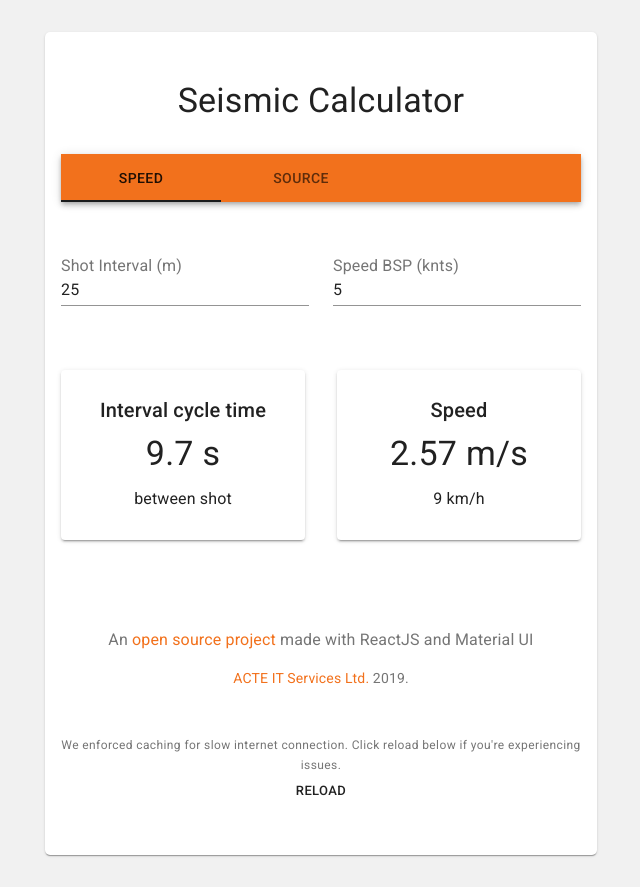
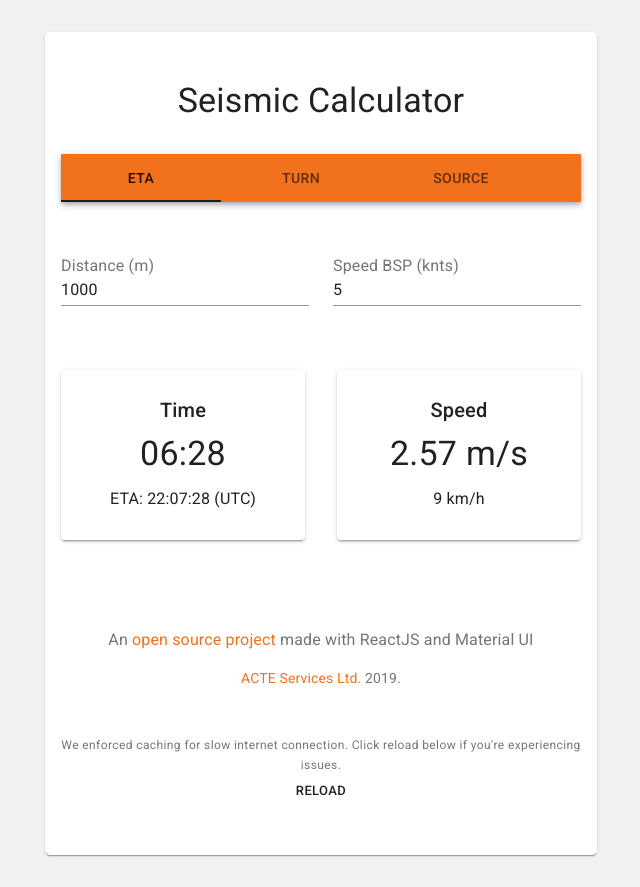
Before and after one commit to AdrienAdB/seismic-calculator, a React (Create React App) app: page / in a window 1280 px wide. Shown: the whole page, without its empty margins (319-959 px from the left). Built offline with nearby package versions, Linux system fonts and the light colour scheme.

Commit message:
added turn tab

```diff
--- a/src/App.js
+++ b/src/App.js
@@ -8,13 +8,20 @@ import SimpleTabs from './components/SimpleTabs';
 import ReloadButton from './components/ReloadButton';
 
 
+import { makeStyles } from '@material-ui/core/styles';
+
+const useStyles = makeStyles(theme => ({
+  wrapper: {
+    minHeight: "50vh"
+  },
+}));
 
 function Copyright() {
   return (
     <Box mt={2}>
       <Typography variant="body2" color="textSecondary" align="center">
         <Link color="primary" href="https://acte.ltd">
-          ACTE IT Services Ltd.
+          ACTE Services Ltd.
         </Link>{' '}
         {new Date().getFullYear()}
         {'.'}
@@ -33,6 +40,9 @@ function OpenSourceProject(){
 
 
 export default function App() {
+
+  const classes = useStyles();
+
   return (
       <Container maxWidth="sm" >
 
@@ -46,7 +56,7 @@ export default function App() {
           <Typography variant="h4" component="h1" gutterBottom align="center">
             Seismic Calculator
           </Typography>
-          <Box my={4}>
+          <Box className={classes.wrapper} my={4} minHeigth='50vh'>
             <SimpleTabs />
           </Box>
           <Box mt={4}>
--- a/src/components/SpeedForm.js
+++ b/src/components/ETAForm.js
@@ -1,8 +1,5 @@
 /*
-SpeedForm
-
-Calculate interval cycle time from shot interval distance and speed (knts)
-
+ETAForm
 */
 
 import React from 'react';
@@ -14,21 +11,95 @@ import { InputLabel, Input } from '@material-ui/core';
 import Result from './Result';
 
 const defaultValues = {
-  distance: '25',
-  speedK: '5',
+  distance: 1000,
+  speedK: 5
+}
+
+function addZero(i) {
+  if (i < 10) { i = "0" + i; }
+  return i;
+}
+
+function secondsToTime(seconds) {
+
+  seconds = Number(seconds);
+  var d = Math.floor(seconds/(3600*24));
+  var h = addZero( Math.floor(seconds % (3600*24)/3600) );
+  var m = addZero( Math.floor(seconds % 3600/60) );
+
+  var date = '';
+
+  if(seconds<60){
+
+    date += seconds+"s";
+
+  } else {
+
+    var s = addZero( Math.floor(seconds % 60) );
+
+    if(d>0){ date += d+"d "; }
+    if(h>0 || d>0){ date += h+"h"; }
+    if(m>0 || h>0 || d>0){ date += m+":"; }
+    if(s>0 || m>0 || h>0 || d>0){ date += s; }
+
+  }
+
+  return date;
+
 }
 
 
-export default function SpeedForm(){
+function displayETA(eta){
+
+  if(eta){
+    return ("ETA: "+eta.hours+":"+eta.minutes+":"+eta.seconds+" (UTC)");
+  } else {
+    return null;
+  }
+}
+
+function getETA(seconds){
+
+    seconds = Number(seconds);
+    var etaDate = new Date().setUTCSeconds(seconds);
+    etaDate = new Date(etaDate);
+
+    //console.log(etaDate);
+
+    var eta = {
+      hours: addZero( etaDate.getUTCHours() ),
+      minutes: addZero( etaDate.getUTCMinutes() ),
+      seconds: addZero( etaDate.getUTCSeconds() ),
+    };
+
+    console.log(eta);
+    return eta;
+
+}
+
+export default function ETAForm(){
 
   const [distance, setDistance] = useState(defaultValues.distance);
+
+  //speed in knots
   const [speedK, setSpeedK] = useState(defaultValues.speedK);
+
+  //speed in meter/second
   const [speedMs, setSpeedMs] = useState(null);
+
+  //speed on km/h
   const [speedKmH, setSpeedKmH] = useState(null);
 
+  //ETA time
+  const [eta, setETA] = useState(null);
+
+  //string time
   const [time, setTime] = useState(null);
-  var kntsToMs = 0.5144447;
 
+  //Maths
+  const kntsToMs = 0.5144447;
+
+  //distance and speed
   useEffect(() => {
     var sMs = speedK*kntsToMs;
     var sKmS = sMs*3.6;
@@ -36,27 +107,40 @@ export default function SpeedForm(){
     var t;
     if(distance){
       t = (distance/sMs).toFixed(1);
+      var eta = getETA(t);
+      setETA(eta);
+      t = secondsToTime(t);
+
+
+
     } else {
       t = 'N/A';
     }
 
     setTime(t);
+
     setSpeedMs(sMs.toFixed(2));
     setSpeedKmH(sKmS.toFixed(0));
 
-  }, [speedK, distance, kntsToMs]);
+  }, [speedK, distance]);
+
+
 
   return (
     <div>
     <Grid container spacing={3}>
 
       <Grid item xs={12} md={6}>
-          <InputLabel htmlFor="distance">Shot Interval (m)</InputLabel>
+          <InputLabel htmlFor="distance">Distance (m)</InputLabel>
           <Input
             fullWidth
             type="number"
             name="distance"
             placeholder="Enter distance between shots..."
+            inputProps={{
+              min: '0',
+              step: '100'
+            }}
             value={distance}
             onInput={(e) => setDistance(e.target.value)}
             variant="outlined"/>
@@ -77,15 +161,18 @@ export default function SpeedForm(){
             onChange={(e) => setSpeedK(e.target.value)}
             variant="outlined"/>
       </Grid>
+
     </Grid>
+
+
 
     <Box pt={8}>
       <Grid container spacing={4}>
         <Grid item xs={12} md={6}>
             <Result
-              title="Interval cycle time"
-              value={time+" s"}
-              description='between shot'/>
+              title="Time"
+              value={time}
+              description={displayETA(eta)}/>
         </Grid>
         <Grid item xs={12} md={6}>
             <Result
--- a/src/components/Result.js
+++ b/src/components/Result.js
@@ -13,6 +13,7 @@ import { makeStyles } from '@material-ui/core/styles';
 const useStyles = makeStyles(theme => ({
   root: {
     padding: theme.spacing(3, 2),
+    height: "100%"
   },
 }));
 
@@ -21,9 +22,7 @@ export default function Result(props){
   const classes = useStyles();
 
   return(
-
-  <div>
-    <Paper className={classes.root} elevation={2} >
+    <Paper className={classes.root} elevation={2}>
       <Typography variant="h6" gutterBottom align="center">
         {props.title}
       </Typography>
@@ -34,8 +33,6 @@ export default function Result(props){
         {props.description}
       </Typography>
     </Paper>
-  </div>
-
   );
 
 
--- a/src/components/SimpleTabs.js
+++ b/src/components/SimpleTabs.js
@@ -7,7 +7,9 @@ import Typography from '@material-ui/core/Typography';
 import Box from '@material-ui/core/Box';
 
 import BoltVolumeForm from './BoltVolumeForm';
-import SpeedForm from './SpeedForm';
+import ETAForm from './ETAForm';
+import TurnForm from './TurnForm';
+
 
 function TabPanel(props) {
   const { children, value, index, ...other } = props;
@@ -46,23 +48,29 @@ export default function SimpleTabs() {
 
   const handleChange = (event, newValue) => {
     setValue(newValue);
-    sendAnalytics(event, newValue);
+    sendAnalytics('Tab click', newValue);
   };
 
   return (
     <Box>
       <AppBar position="static" color="primary" borderRadius="5px">
         <Tabs value={value} onChange={handleChange} aria-label="simple tabs example">
-          <Tab label="Speed" {...a11yProps(0)} />
-          <Tab label="Source" {...a11yProps(1)} />
+          <Tab label="ETA" {...a11yProps(0)} />
+          <Tab label="Turn" {...a11yProps(1)} />
+          <Tab label="Source" {...a11yProps(2)} />
         </Tabs>
       </AppBar>
       <TabPanel value={value} index={0}>
         <Box py={4}>
-          <SpeedForm />
+          <ETAForm />
         </Box>
       </TabPanel>
       <TabPanel value={value} index={1}>
+        <Box py={4}>
+          <TurnForm />
+        </Box>
+      </TabPanel>
+      <TabPanel value={value} index={2}>
         <Box py={4}>
           <BoltVolumeForm />
         </Box>
@@ -73,8 +81,9 @@ export default function SimpleTabs() {
 
 // Matomo Analytics
 // must add main matomo script in index.html
-function sendAnalytics(event, newValue){
-  var tabTitles = ['speed', 'source']; //could be done with a cleaner way
-  var tabTitle = tabTitles[newValue]
-  window._paq.push(['trackEvent', 'Tab click', tabTitle]);
+function sendAnalytics(trackEvent, newValue){
+  var tabTitles = ['eta', 'turn', 'source']; //could be done with a cleaner way
+  var tabTitle = tabTitles[newValue];
+  //console.log(trackEvent+" "+tabTitle);
+  window._paq.push(['trackEvent', trackEvent, tabTitle]);
 }
--- /dev/null
+++ b/src/components/TurnForm.js
@@ -0,0 +1,144 @@
+/*
+TurnForm
+*/
+
+import React from 'react';
+
+import {Box, Grid} from '@material-ui/core';
+import { useState, useEffect } from 'react';
+import { InputLabel, Input } from '@material-ui/core';
+
+import Result from './Result';
+
+const defaultValues = {
+  speedK: 5,
+  turn: {
+    rate: '5.0',
+    radius: 1769,
+  }
+}
+
+
+export default function TurnForm(){
+
+  //speed in knots
+  const [speedK, setSpeedK] = useState(defaultValues.speedK);
+
+  //turn radius in meters
+  const [radius, setRadius] = useState(defaultValues.turn.radius);
+
+  //turn rate in deg/min
+  const [rate, setRate] = useState(defaultValues.turn.rate);
+
+
+  //Maths
+  const pi = Math.PI;
+
+  const [focus, setFocus] = useState(null);
+
+
+  // set turn rate
+  useEffect(() => {
+
+    if( speedK && radius && focus && (focus !== 'rate') ){
+      var turnRate = 360*speedK*1852/(radius*120*pi);
+      setRate(turnRate.toFixed(1));
+    }
+
+  }, [speedK, radius, focus, pi]);
+
+
+  // set turn radius
+  useEffect(() => {
+
+    if(speedK && rate && (focus !== 'radius') ){
+      var turnRadius = 360/((2*pi*rate/(speedK*1852))*60);
+      setRadius(turnRadius.toFixed(0));
+    }
+
+  }, [speedK, rate, focus, pi]);
+
+
+
+  return (
+    <div>
+    <Grid container spacing={3}>
+
+
+      <Grid item xs={12}>
+          <InputLabel htmlFor="speedK">Speed BSP (knts)</InputLabel>
+          <Input
+            fullWidth
+            type="number"
+            name="speedK"
+            placeholder="Enter speed in knots..."
+            inputProps={{
+              min: '0',
+              step: '0.1'
+            }}
+            value={speedK}
+            onChange={(e) => setSpeedK(e.target.value)}
+            variant="outlined"/>
+      </Grid>
+
+      <Grid item xs={12}>
+          <InputLabel htmlFor="radius">Turn Radius (m)</InputLabel>
+          <Input
+            fullWidth
+            type="number"
+            name="radius"
+            placeholder="Enter turn radius in m..."
+            inputProps={{
+              min: '0',
+              step: '100'
+            }}
+            value={radius}
+            onChange={(e) => setRadius(e.target.value)}
+            onFocus={(e) => setFocus(e.target.name)}
+            variant="outlined"/>
+      </Grid>
+
+      <Grid item xs={12}>
+          <InputLabel htmlFor="rate">Turn Rate (deg/min)</InputLabel>
+          <Input
+            fullWidth
+            type="number"
+            name="rate"
+            placeholder="Enter turn rate in deg/min..."
+            inputProps={{
+              min: '0',
+              step: '1'
+            }}
+            value={rate}
+            onChange={(e) => setRate(e.target.value)}
+            onFocus={(e) => setFocus(e.target.name)}
+            variant="outlined"/>
+      </Grid>
+    </Grid>
+
+
+
+    <Box pt={8}>
+      <Grid container spacing={1}>
+
+        <Grid item xs={12} md={6}>
+            <Result
+              title="Radius"
+              value={radius+' m'}
+              description=''/>
+
+        </Grid>
+        <Grid item xs={12} md={6}>
+            <Result
+              title="Rate"
+              value={rate+'°/min'}
+              description=''/>
+        </Grid>
+
+      </Grid>
+    </Box>
+    </div>
+
+
+  );
+}
```
Also changed, not shown: 1 other file (tests, documents, lock files or other folders).
